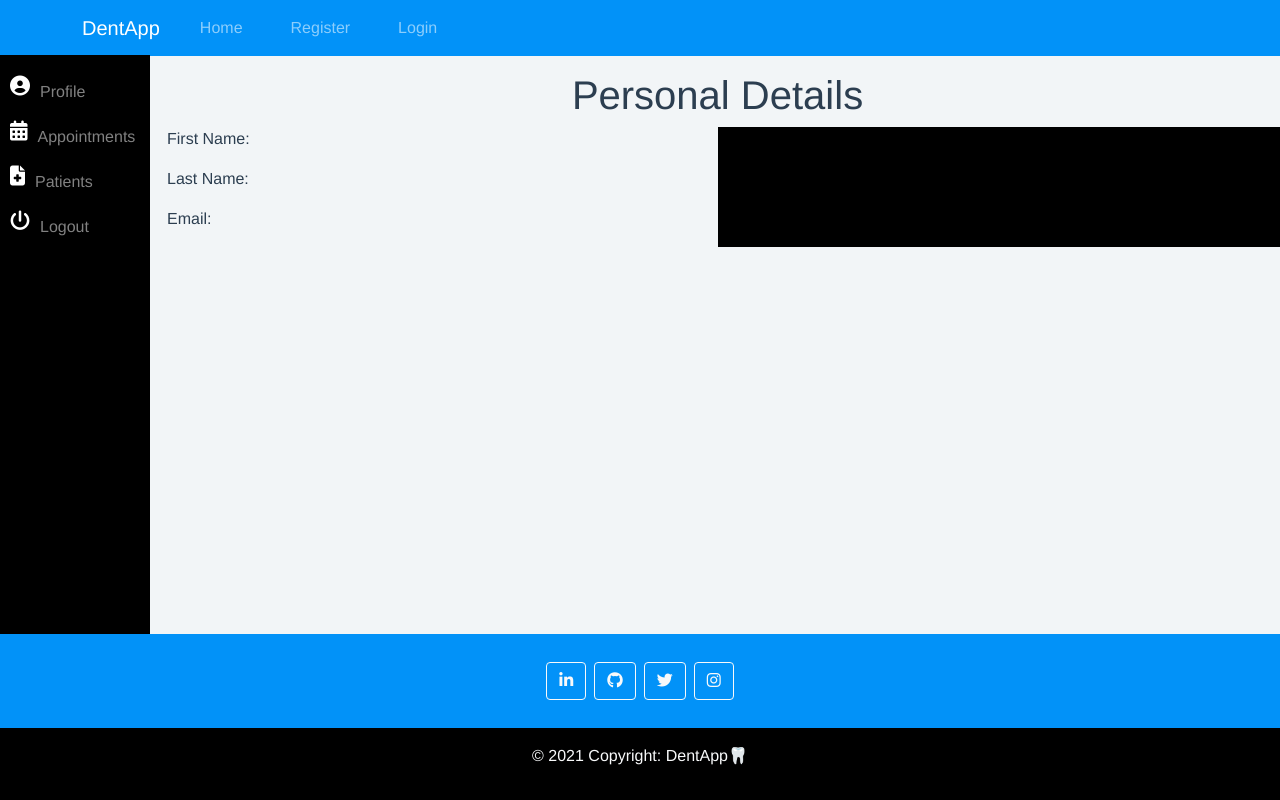
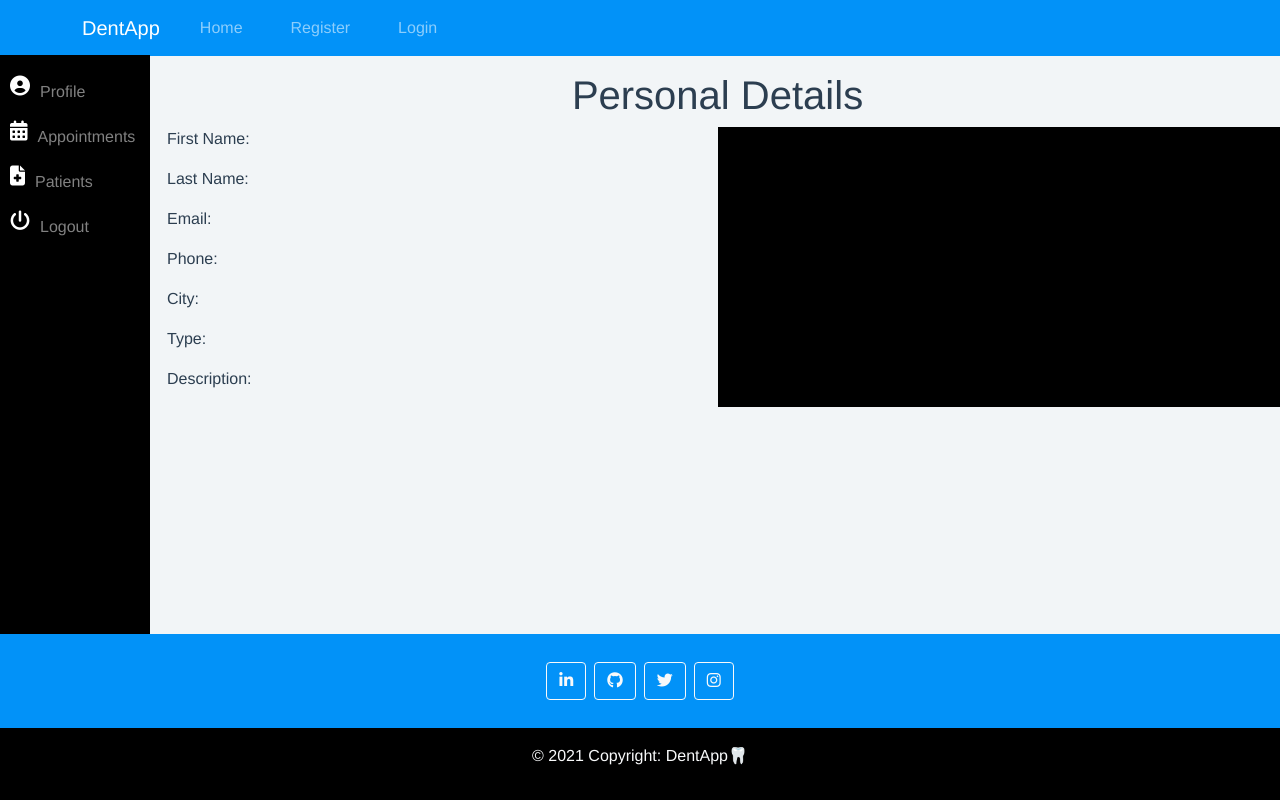
Before and after one commit to ibobev/dent-appointment-system, a Vue app in the folder client/: page /dentist/profile in a window 1280 px wide. Built offline with nearby package versions, Linux system fonts and the light colour scheme; no server answers.

Commit message:
Fixed dentist navigation responsiveness for mobile

```diff
--- a/client/src/components/NavigationDentist.vue
+++ b/client/src/components/NavigationDentist.vue
@@ -23,9 +23,9 @@
 
 <style scoped>
 #side-nav {
-  height: 100%;
+  height: 90%;
   width: 150px;
-  position: fixed;
+  position: absolute;
   top: 55px;
   left: 0;
   background-color: black;
@@ -63,6 +63,7 @@
   #side-nav {
     height: 45px;
     width: 100%;
+    position:absolute;
   }
   .wrap-icon-link {
     display: inline-flex;
--- a/client/src/views/Dentist/Profile.vue
+++ b/client/src/views/Dentist/Profile.vue
@@ -7,6 +7,10 @@
           <p>First Name: <b>{{ firstName }}</b></p>
           <p>Last Name: <b>{{ lastName }}</b></p>
           <p>Email: <b>{{ email }}</b></p>
+          <p>Phone: <b>{{ phone }}</b></p>
+          <p>City: <b>{{ city }}</b></p>
+          <p>Type: <b>{{ type }}</b></p>
+          <p>Description: <b>{{ description }}</b></p>
         </div>
 
         <div id="update-details" class="col-6"></div>
```
